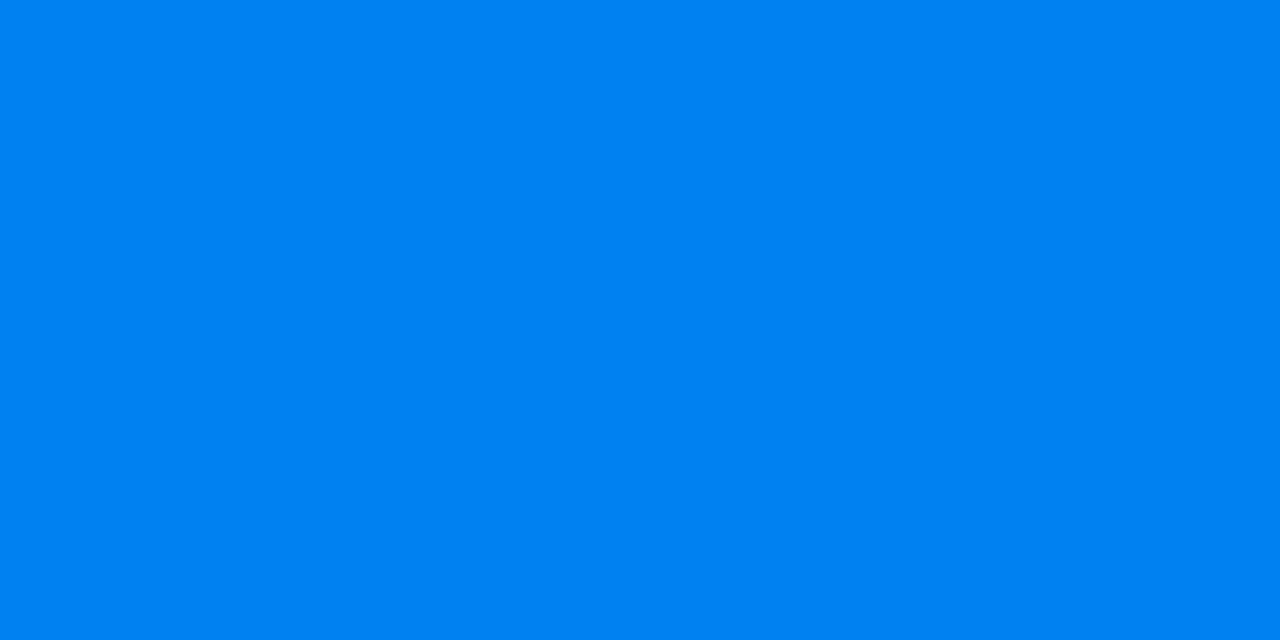
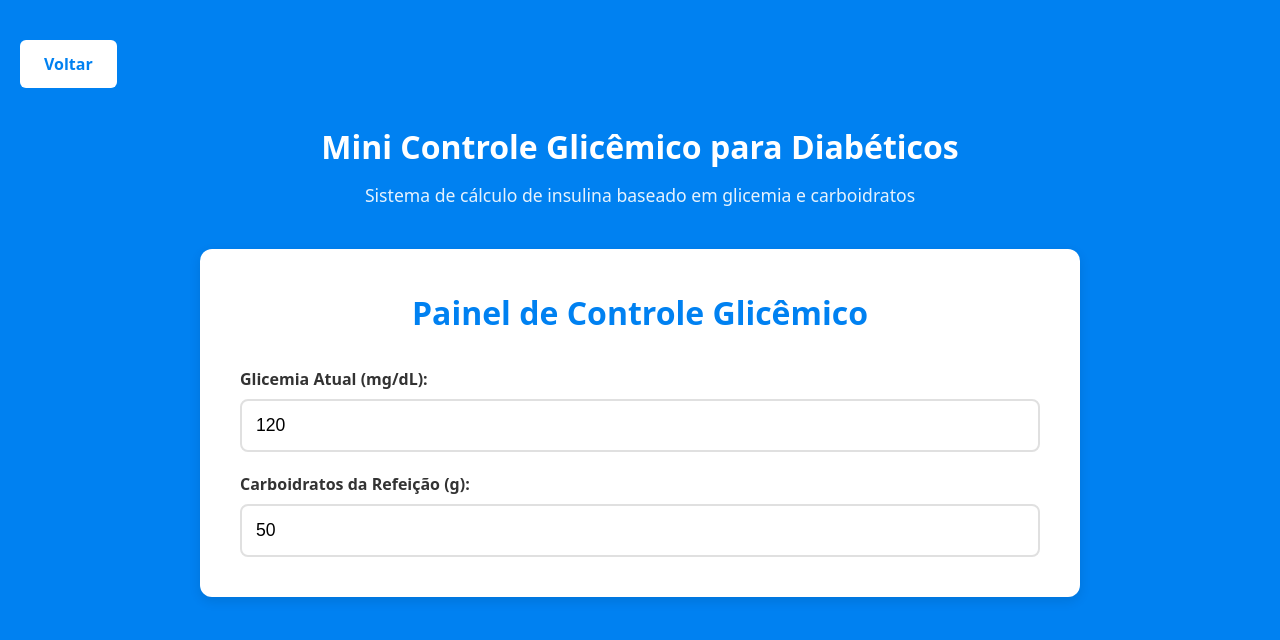
Before and after one commit to thiagoperest/desenvolvimento-react-DR4_TP2, a React (Vite) app: page /mini-projeto in a window 1280 px wide. Before the commit this address had no page. Shown: the top 640 px of the page. Built offline with nearby package versions, Linux system fonts and the light colour scheme.

Commit message:
feat: add passo 1 mini projeto

```diff
--- /dev/null
+++ b/src/components/PainelGlicemico.css
@@ -0,0 +1,45 @@
+.painel-glicemico {
+  background: white;
+  padding: 40px;
+  border-radius: 12px;
+  box-shadow: 0 4px 12px rgba(0, 0, 0, 0.1);
+  max-width: 800px;
+  margin: 0 auto;
+}
+
+.painel-glicemico h2 {
+  margin: 0 0 30px 0;
+  color: #0081f1;
+  text-align: center;
+  font-size: 2rem;
+}
+
+.campos-entrada {
+  display: grid;
+  gap: 20px;
+}
+
+.campo {
+  display: flex;
+  flex-direction: column;
+}
+
+.campo label {
+  margin-bottom: 8px;
+  color: #333;
+  font-weight: 600;
+  font-size: 1rem;
+}
+
+.campo input {
+  padding: 14px;
+  border: 2px solid #e0e0e0;
+  border-radius: 8px;
+  font-size: 1.1rem;
+  transition: border-color 0.3s ease;
+}
+
+.campo input:focus {
+  outline: none;
+  border-color: #0081f1;
+}
--- /dev/null
+++ b/src/components/PainelGlicemico.jsx
@@ -0,0 +1,37 @@
+import { useState } from 'react'
+import './PainelGlicemico.css'
+
+export default function PainelGlicemico() {
+  const [glicemiaAtual, setGlicemiaAtual] = useState(120)
+  const [carboidratosRefeicao, setCarboidratosRefeicao] = useState(50)
+  const [fatorInsulinaCarbo, setFatorInsulinaCarbo] = useState(10)
+  const [glicemiaAlvo, setGlicemiaAlvo] = useState(100)
+
+  return (
+    <div className="painel-glicemico">
+      <h2>Painel de Controle Glicêmico</h2>
+
+      <div className="campos-entrada">
+        <div className="campo">
+          <label htmlFor="glicemia-atual">Glicemia Atual (mg/dL):</label>
+          <input
+            type="number"
+            id="glicemia-atual"
+            value={glicemiaAtual}
+            onChange={(e) => setGlicemiaAtual(Number(e.target.value))}
+          />
+        </div>
+
+        <div className="campo">
+          <label htmlFor="carboidratos">Carboidratos da Refeição (g):</label>
+          <input
+            type="number"
+            id="carboidratos"
+            value={carboidratosRefeicao}
+            onChange={(e) => setCarboidratosRefeicao(Number(e.target.value))}
+          />
+        </div>
+      </div>
+    </div>
+  )
+}
--- a/src/pages/Home.jsx
+++ b/src/pages/Home.jsx
@@ -38,6 +38,12 @@ export default function Home() {
       titulo: 'Largura Total Exibida Imediatamente',
       descricao: 'Medição de DOM com useRef e useLayoutEffect - sem flicker',
       rota: '/exercicio-6'
+    },
+    {
+      id: 7,
+      titulo: 'Mini Projeto',
+      descricao: 'Calculo de Insulina',
+      rota: '/mini-projeto'
     }
   ]
 
--- /dev/null
+++ b/src/pages/MiniProjeto.css
@@ -0,0 +1,27 @@
+.mini-projeto-container {
+  background-color: #0081f1;
+  min-height: 100vh;
+  padding: 40px 20px;
+}
+
+.header {
+  text-align: center;
+  margin-bottom: 40px;
+}
+
+.header h1 {
+  font-size: 2rem;
+  color: white;
+  margin-bottom: 10px;
+}
+
+.header p {
+  font-size: 1.1rem;
+  color: white;
+  opacity: 0.9;
+}
+
+.mini-projeto-content {
+  max-width: 900px;
+  margin: 0 auto;
+}
--- /dev/null
+++ b/src/pages/MiniProjeto.jsx
@@ -0,0 +1,19 @@
+import BotaoVoltar from '../components/BotaoVoltar'
+import PainelGlicemico from '../components/PainelGlicemico'
+import './MiniProjeto.css'
+
+export default function MiniProjeto() {
+  return (
+    <div className="mini-projeto-container">
+      <BotaoVoltar />
+      <div className="header">
+        <h1>Mini Controle Glicêmico para Diabéticos</h1>
+        <p>Sistema de cálculo de insulina baseado em glicemia e carboidratos</p>
+      </div>
+
+      <div className="mini-projeto-content">
+        <PainelGlicemico />
+      </div>
+    </div>
+  )
+}
--- a/src/routes/index.jsx
+++ b/src/routes/index.jsx
@@ -6,6 +6,7 @@ import Exercicio3 from '../pages/Exercicio3'
 import Exercicio4 from '../pages/Exercicio4'
 import Exercicio5 from '../pages/Exercicio5'
 import Exercicio6 from '../pages/Exercicio6'
+import MiniProjeto from '../pages/MiniProjeto'
 
 export function AppRoutes() {
   return (
@@ -17,6 +18,7 @@ export function AppRoutes() {
       <Route path="/exercicio-4" element={<Exercicio4 />} />
       <Route path="/exercicio-5" element={<Exercicio5 />} />
       <Route path="/exercicio-6" element={<Exercicio6 />} />
+      <Route path="/mini-projeto" element={<MiniProjeto />} />
     </Routes>
   )
 }
```
